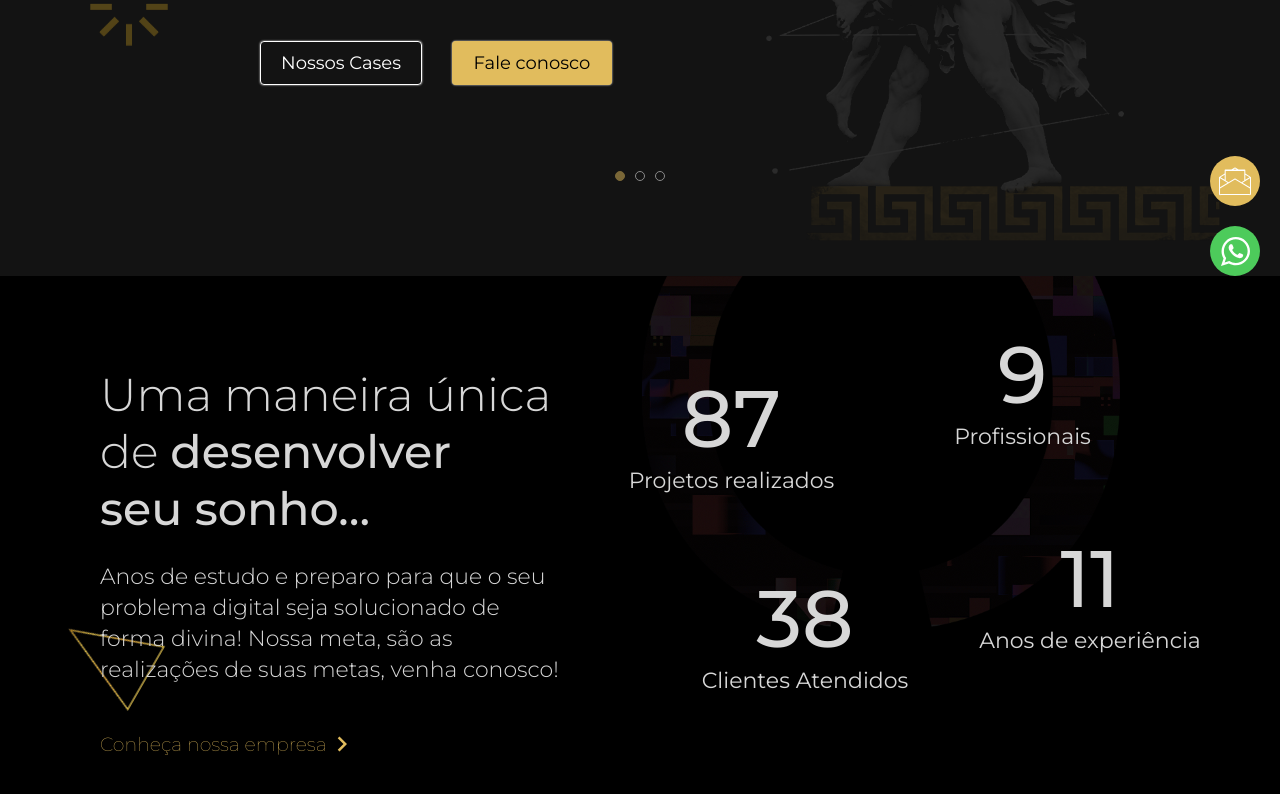
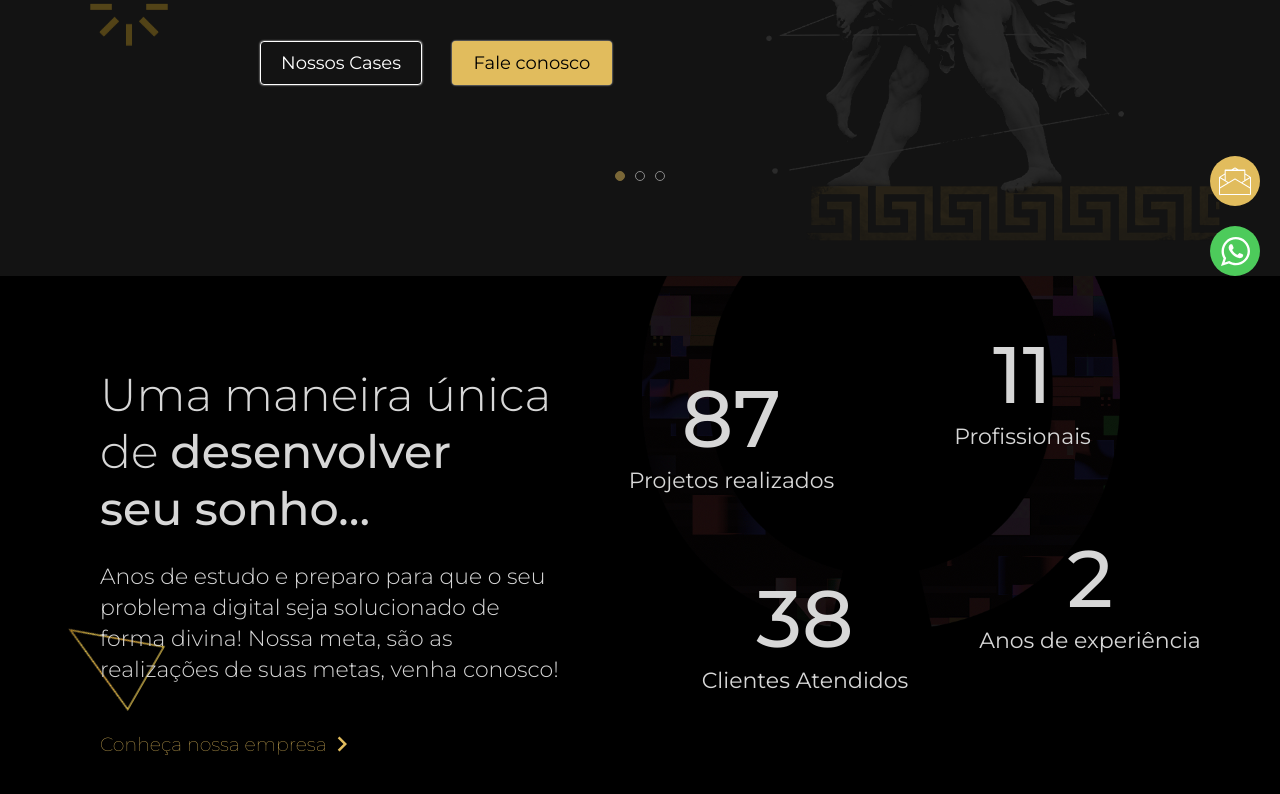
Before and after one commit to flpsoares/hermes-solution, a Next.js app: page / in a window 1280 px wide. Shown: the part 504-1298 px from the top of the page. Built offline with nearby package versions, Linux system fonts and the light colour scheme.

Commit message:
feat: added dynamic year

```diff
--- a/src/components/layout/CompanyNumbers/index.tsx
+++ b/src/components/layout/CompanyNumbers/index.tsx
@@ -6,6 +6,10 @@ import { Number } from '../../Numbers'
 import { BoxWrapper, Container, Left, Right, Wrapper } from './style'
 
 export const CompanyNumbers: React.FC = () => {
+  const startDate = 2019
+  const currentDate = new Date()
+  const year = currentDate.getFullYear() - startDate
+
   return (
     <Container>
       <GlobalContainer>
@@ -34,7 +38,12 @@ export const CompanyNumbers: React.FC = () => {
                 top="0.4rem"
                 right="5.6rem"
               />
-              <Number number={9} title="Profissionais" bottom="4rem" right="3.5em" />
+              <Number
+                number={11}
+                title="Profissionais"
+                bottom="4rem"
+                right="3.5em"
+              />
             </Wrapper>
 
             <Wrapper>
@@ -45,7 +54,7 @@ export const CompanyNumbers: React.FC = () => {
                 right="-1rem"
               />
               <Number
-                number={11}
+                number={year}
                 title="Anos de experiência"
                 bottom="3em"
                 right="-3rem"
```
